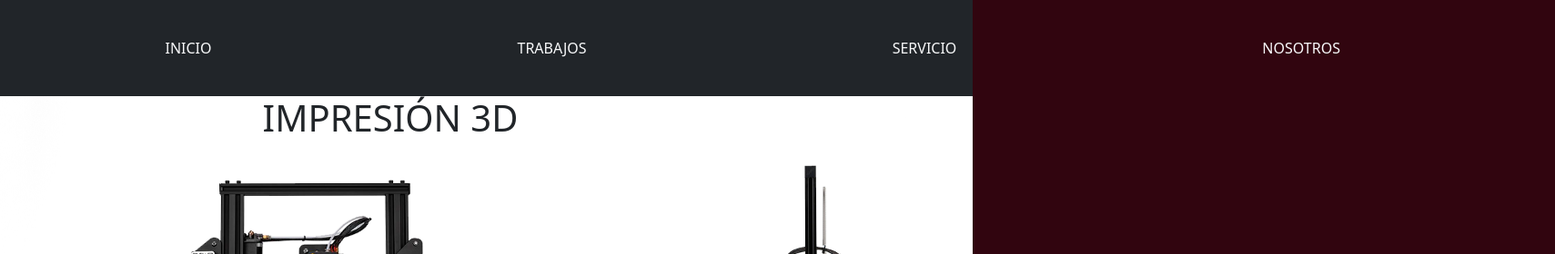
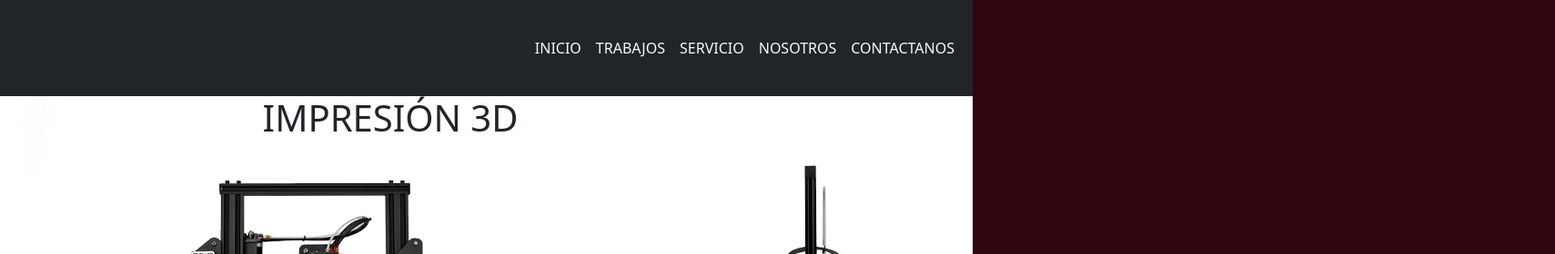
Before and after one commit to LewanX/SASS-SEO, a website: page index.html in a window 1280 px wide. Shown: the top 280 px of the page at 91% size, 1709 px wide, since content can reach past the window. Drawn offline with nearby package versions, Linux system fonts and the light colour scheme.

Commit message:
arreglo nav

```diff
--- a/scss/style.scss
+++ b/scss/style.scss
@@ -6,7 +6,7 @@
 @import "general";
 
 .menu_desplegable{
-    a{  margin: 0 10rem;
+    a{
         border-radius: 1rem;
         transition-duration: 300ms;
         &:hover{
```
Also changed, not shown: style/style.css.
